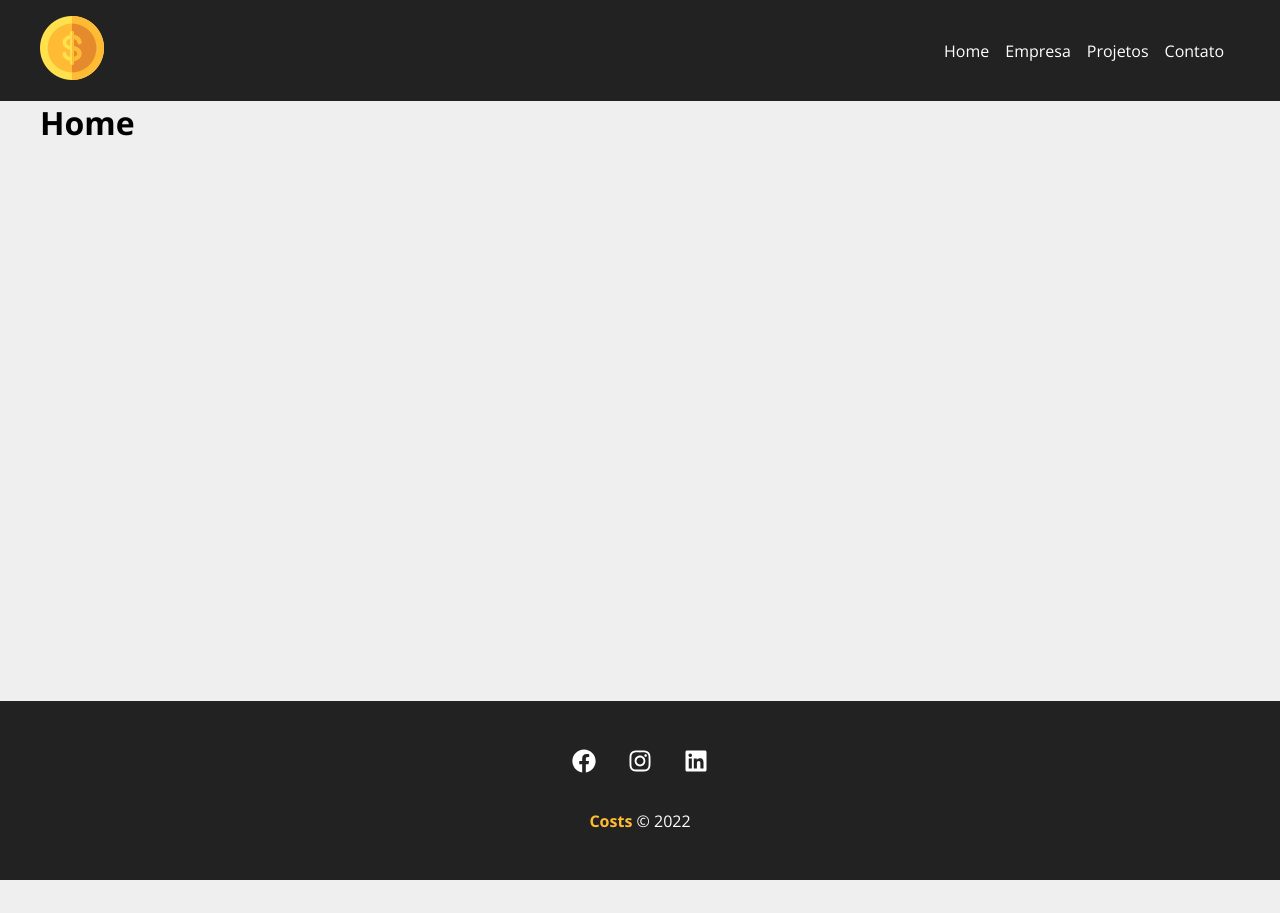
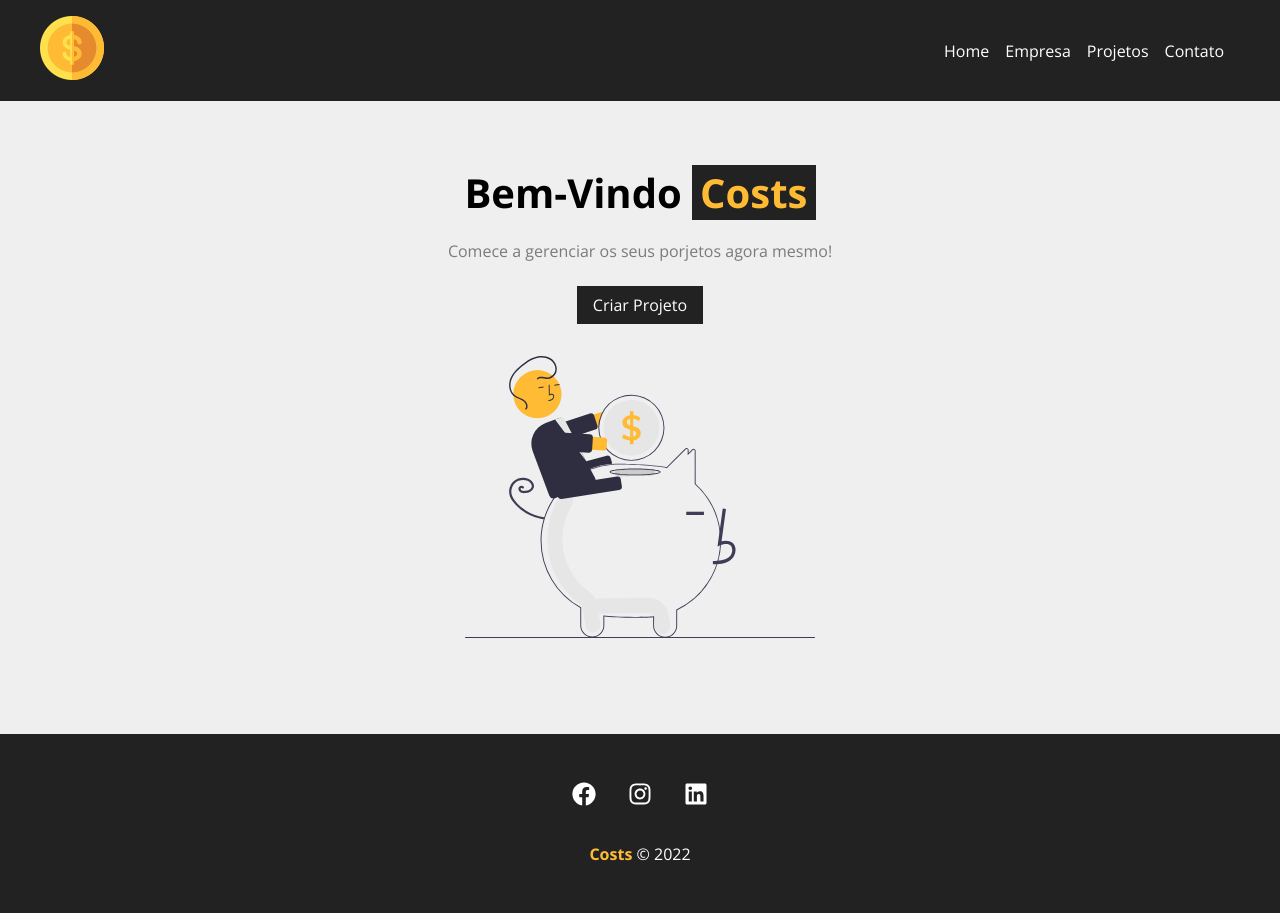
Before and after one commit to sabrinaaraujoo/my-first-project, a React (Create React App) app: page / in a window 1280 px wide. Before the commit the page ends 880 px from the top, so only its background shows below. Built offline with nearby package versions, Linux system fonts and the light colour scheme.

Commit message:
Home do projeto

```diff
--- /dev/null
+++ b/src/components/layout/LinkButton.js
@@ -0,0 +1,12 @@
+import { Link } from 'react-router-dom'
+import styles from './LinkButton.module.css'
+
+function LinkButton({to, text}) {
+    return (
+        <Link className={styles.btn} to={to}>
+            {text}
+        </Link>
+    )
+}
+
+export default LinkButton
--- /dev/null
+++ b/src/components/layout/LinkButton.module.css
@@ -0,0 +1,11 @@
+.btn{
+    background-color: #222;
+    color: #fff;
+    padding: 0.5em 1em;
+    text-decoration: none;
+    transition: 0.5s;
+}
+
+.btn:hover{
+    color: #ffbb33;
+}
--- a/src/components/layout/Navbar.js
+++ b/src/components/layout/Navbar.js
@@ -10,7 +10,7 @@
         <nav className={styles.navbar}>
             <Container>
                 <Link to="/">
-                    <img src={logo} alt="Costs" />
+                    <img className={styles.img} src={logo} alt="Costs" />
                 </Link>
                 <ul className={styles.list}>
                     <li className={styles.item}>
--- a/src/components/pages/Home.js
+++ b/src/components/pages/Home.js
@@ -1,5 +1,17 @@
+import styles from './Home.module.css'
+import savings from '../../img/savings.svg'
+
+import LinkButton from '../layout/LinkButton';
+
 function Home() {
-    return <h1>Home</h1>
+    return (
+        <section className={styles.home_container}>
+            <h1>Bem-Vindo <span>Costs</span></h1>
+            <p>Comece a gerenciar os seus porjetos agora mesmo!</p>
+            <LinkButton to="/newproject" text="Criar Projeto" />
+            <img src={savings} alt="Costs" />
+        </section>
+    )
 }
 
 export default Home;
--- /dev/null
+++ b/src/components/pages/Home.module.css
@@ -0,0 +1,29 @@
+.home_container{
+    width: 100%;
+    display: flex;
+    flex-direction: column;
+    align-items: center;
+    justify-content: center;
+    padding: 4em;
+}
+
+.home_container h1{
+    font-size: 2.5em;
+    margin-bottom: .5em;
+}
+
+.home_container h1 span{
+    color: #ffbb33;
+    padding: 0 .2em;
+    background-color: #222;
+}
+
+.home_container p{
+    margin-bottom: 1.5em;
+    color: #7b7b7b;
+}
+
+.home_container img{
+    width: 350px;
+    margin: 2em 0;
+}
```
